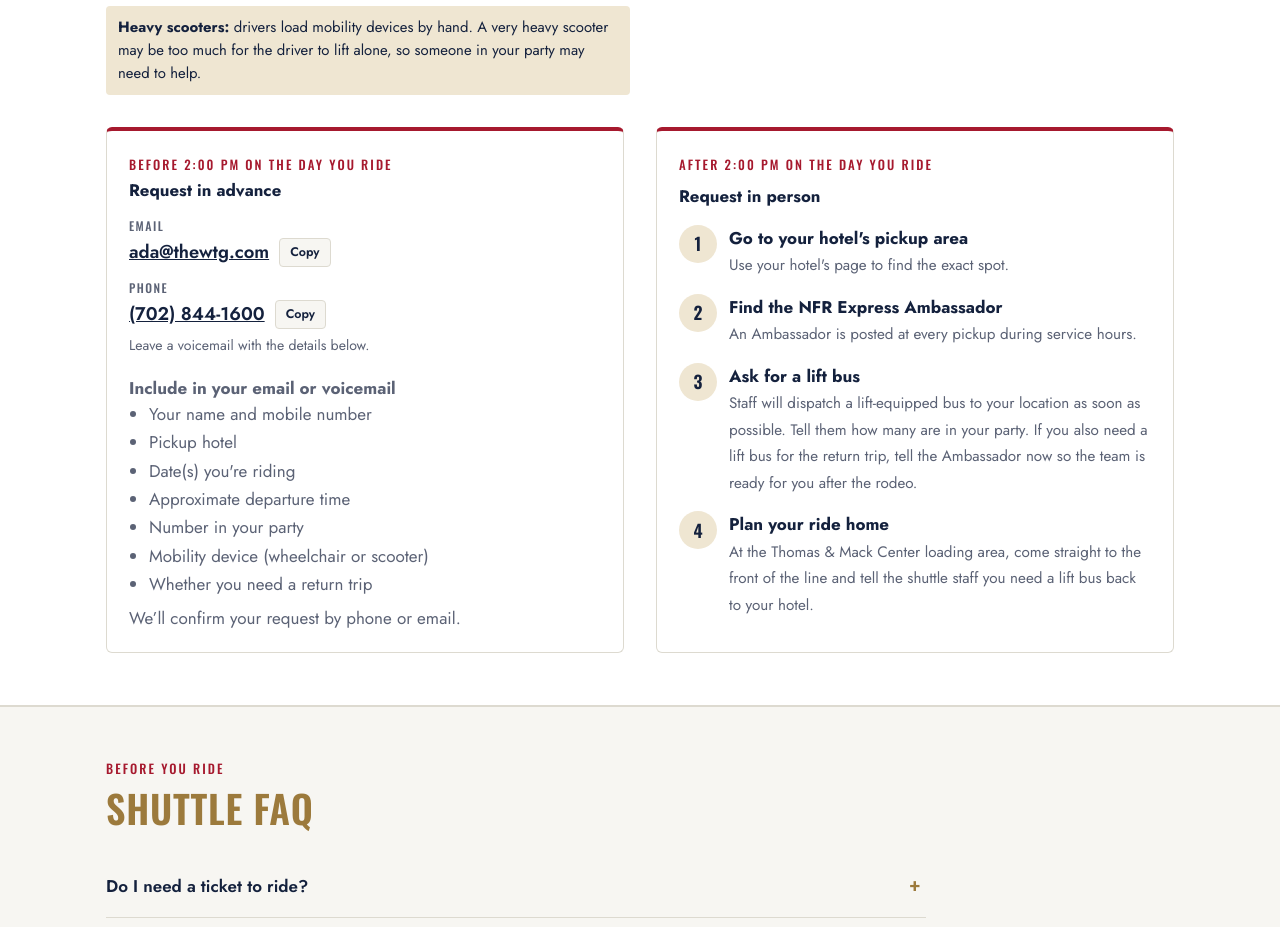
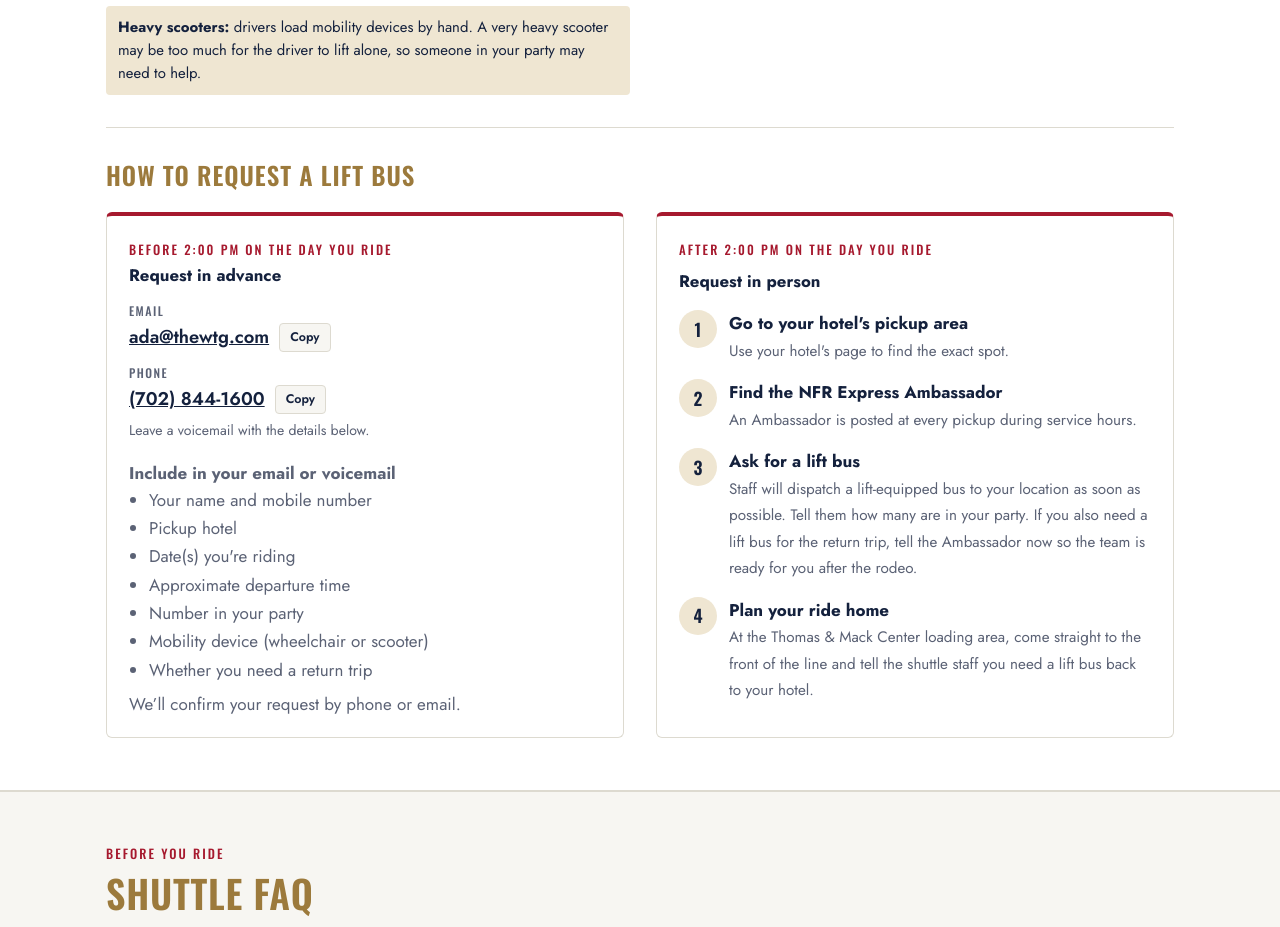
Before and after one commit to warandco/nfrexpress, a plain HTML site: page index.html in a window 1280 px wide. Shown: the part 3420-4347 px from the top of the page. Drawn offline with nearby package versions, Linux system fonts and the light colour scheme.

Commit message:
ADA section: add 'How to request a lift bus' heading
Co-Authored-By: Claude Opus 5.5 <noreply@anthropic.com>
Claude-Session: https://claude.ai/code/session_01AW9RvyVfL2q7Xqere1tBLr

```diff
--- a/index.html
+++ b/index.html
@@ -166,6 +166,7 @@ section.block + section.block{border-top:1px solid var(--line)}
 .walk-card p{margin:0 0 10px;color:var(--muted)}
 .walk-card p:last-child{margin-bottom:0}
 .walk-card .caution{background:var(--gold-soft);color:var(--ink);border-radius:4px;padding:10px 12px;font-size:.93rem}
+.ada-sub{font-family:var(--display);font-weight:600;text-transform:uppercase;letter-spacing:.04em;font-size:clamp(1.25rem,2.6vw,1.55rem);color:var(--gold);margin:0 0 18px;padding-top:28px;border-top:1px solid var(--line)}
 .contact{display:grid;gap:12px;margin:14px 0 18px}
 .contact dt{font-family:var(--display);font-size:.75rem;letter-spacing:.12em;text-transform:uppercase;color:var(--muted)}
 .contact dd{margin:2px 0 0;display:flex;flex-wrap:wrap;align-items:center;gap:6px 10px;font-size:1.15rem;font-weight:600;overflow-wrap:anywhere}
@@ -433,6 +434,7 @@ function home(){
       <div class="walk-card lift"><span class="eyebrow">Can't walk onto the bus?</span><h3>Request a lift bus</h3>
         <p>Stay in your wheelchair or scooter and board on the bus's wheelchair lift. Request one using either option below.</p></div>
     </div>
+    <h3 class="ada-sub">How to request a lift bus</h3>
     <div class="ada">
       <div class="note"><span class="eyebrow">Before ${ADA.cutoff} on the day you ride</span><h3>Request in advance</h3>
         <dl class="contact">
```
